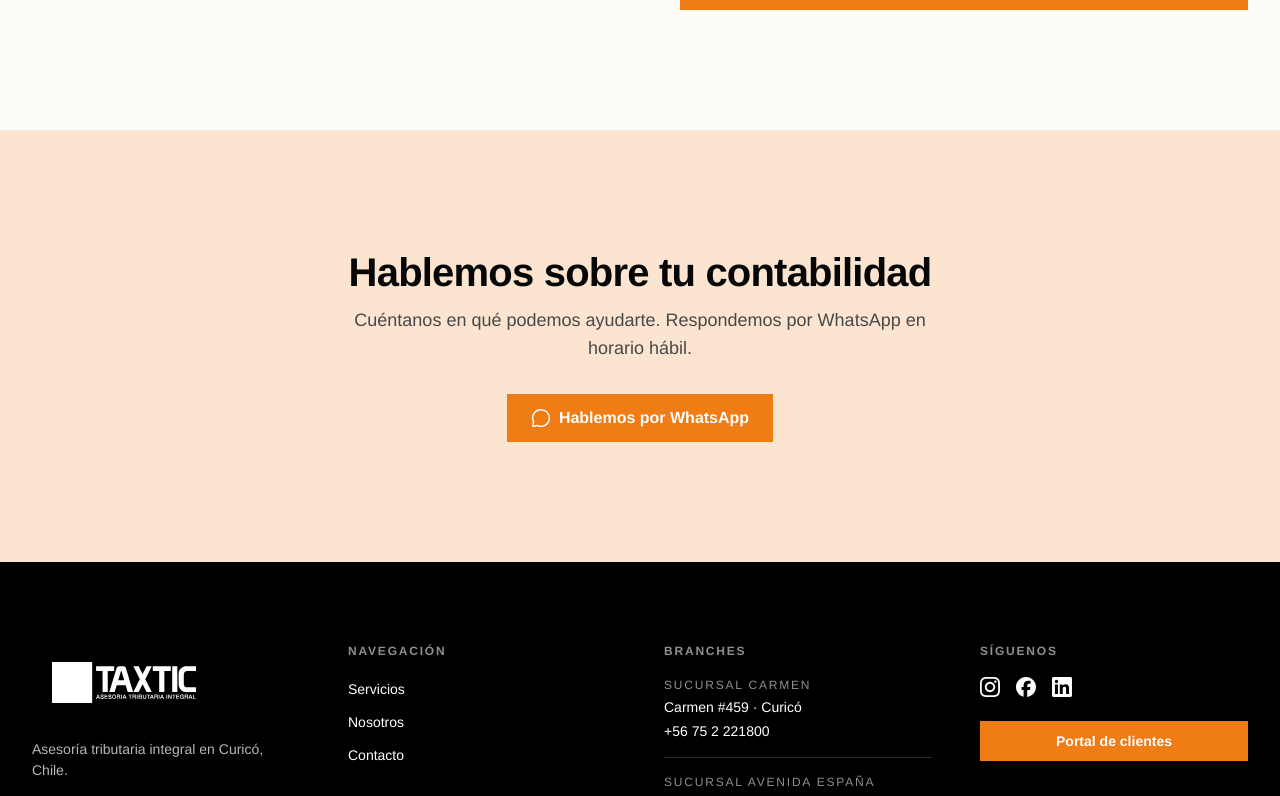
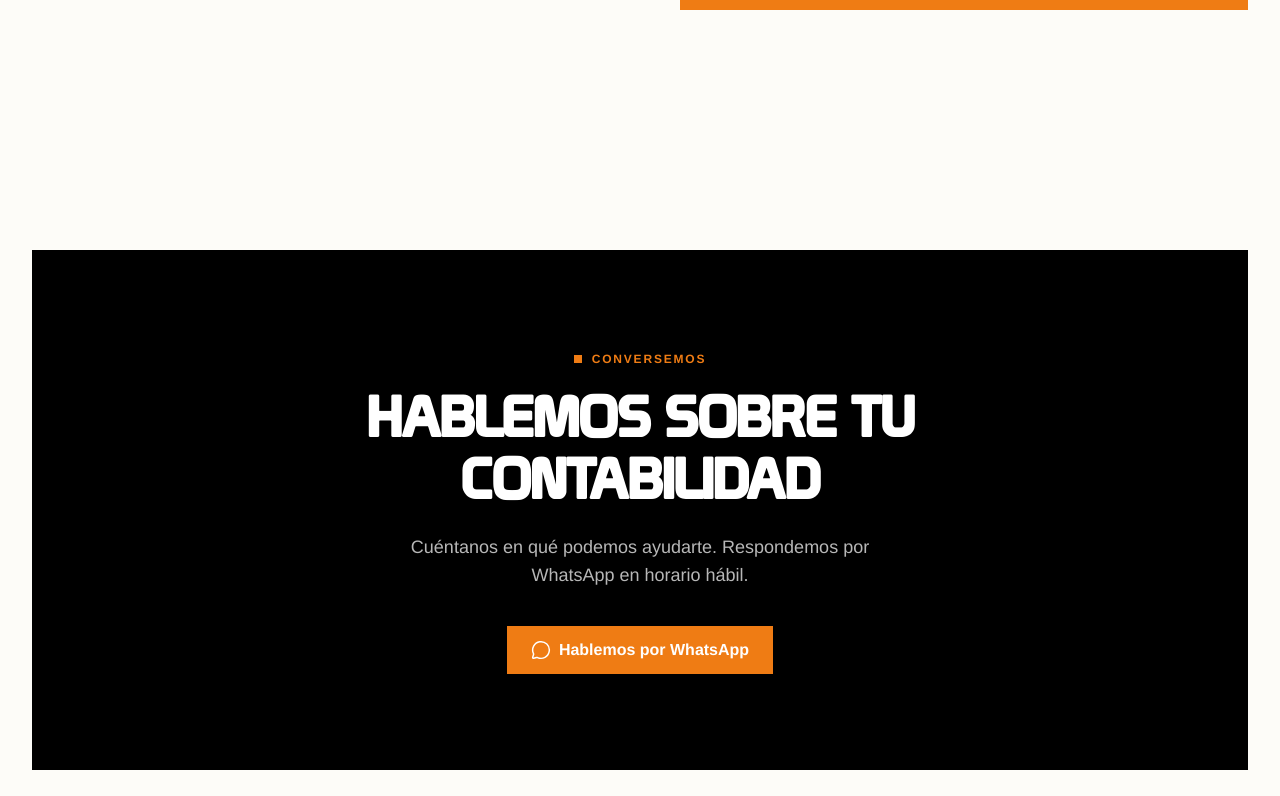
Before and after one commit to TAXTIC/landing-taxtic, a Next.js app: page /en in a window 1280 px wide. Shown: the part 4020-4816 px from the top of the page. Built offline with nearby package versions, Linux system fonts and the light colour scheme.

Commit message:
🎨 feat(cta): reskin a caja oscura centrada con título display

```diff
--- a/src/components/sections/CTASection.tsx
+++ b/src/components/sections/CTASection.tsx
@@ -4,7 +4,6 @@ import { MessageCircle } from "lucide-react";
 import { motion, type Variants } from "motion/react";
 
 import { Section } from "@/components/common/Section";
-import { SectionHeader } from "@/components/common/SectionHeader";
 import { Button } from "@/components/ui/button";
 import type { ResolvedCta } from "@/content-lib/schemas/cta.schema";
 import type { HomeContent } from "@/content-lib/schemas/home.schema";
@@ -16,8 +15,12 @@ interface CTASectionProps {
 }
 
 const fadeUpVariants: Variants = {
-  hidden: { opacity: 0, y: 12 },
-  visible: { opacity: 1, y: 0, transition: { duration: 0.5, ease: "easeOut" } },
+  hidden: { opacity: 0, y: 36 },
+  visible: {
+    opacity: 1,
+    y: 0,
+    transition: { duration: 0.7, ease: [0.2, 0.8, 0.2, 1] },
+  },
 };
 
 export function CTASection({ content, button }: CTASectionProps) {
@@ -26,20 +29,28 @@ export function CTASection({ content, button }: CTASectionProps) {
   }
 
   return (
-    <Section variant="orange-soft" id="contacto">
+    <Section variant="light" id="contacto">
       <motion.div
-        className="max-w-[600px] mx-auto text-center"
+        className="bg-(--surface-inverse) px-6 py-24 text-center sm:px-20"
         initial="hidden"
         whileInView="visible"
         viewport={{ once: true, amount: 0.3 }}
         variants={fadeUpVariants}
       >
-        <SectionHeader
-          title={content.title}
-          subtitle={content.subtitle}
-          align="center"
-        />
-        <div className="mt-8">
+        <span className="label-upper inline-flex items-center justify-center gap-2.5 text-(--brand-orange)">
+          <span
+            className="inline-block size-2 bg-(--brand-orange)"
+            aria-hidden="true"
+          />
+          Conversemos
+        </span>
+        <h2 className="mx-auto mt-4 max-w-[18ch] font-display uppercase text-4xl leading-tight tracking-tight text-(--brand-white) lg:text-5xl">
+          {content.title}
+        </h2>
+        <p className="mx-auto mt-6 max-w-[34rem] text-lg leading-normal text-(--gray-300)">
+          {content.subtitle}
+        </p>
+        <div className="mt-9">
           <Button variant="primary-orange" size="lg" asChild>
             <a
               href={button.href}
```
